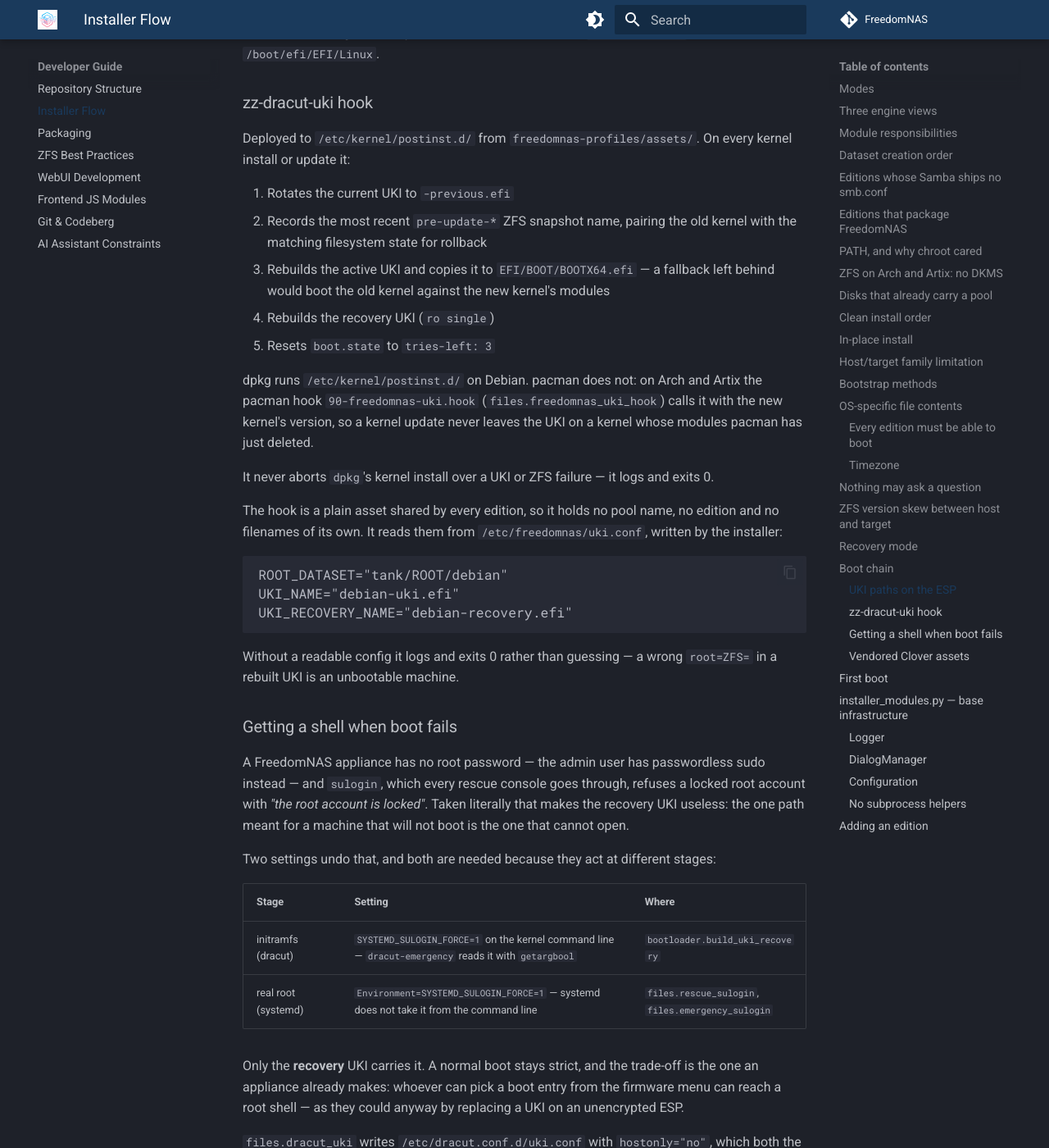
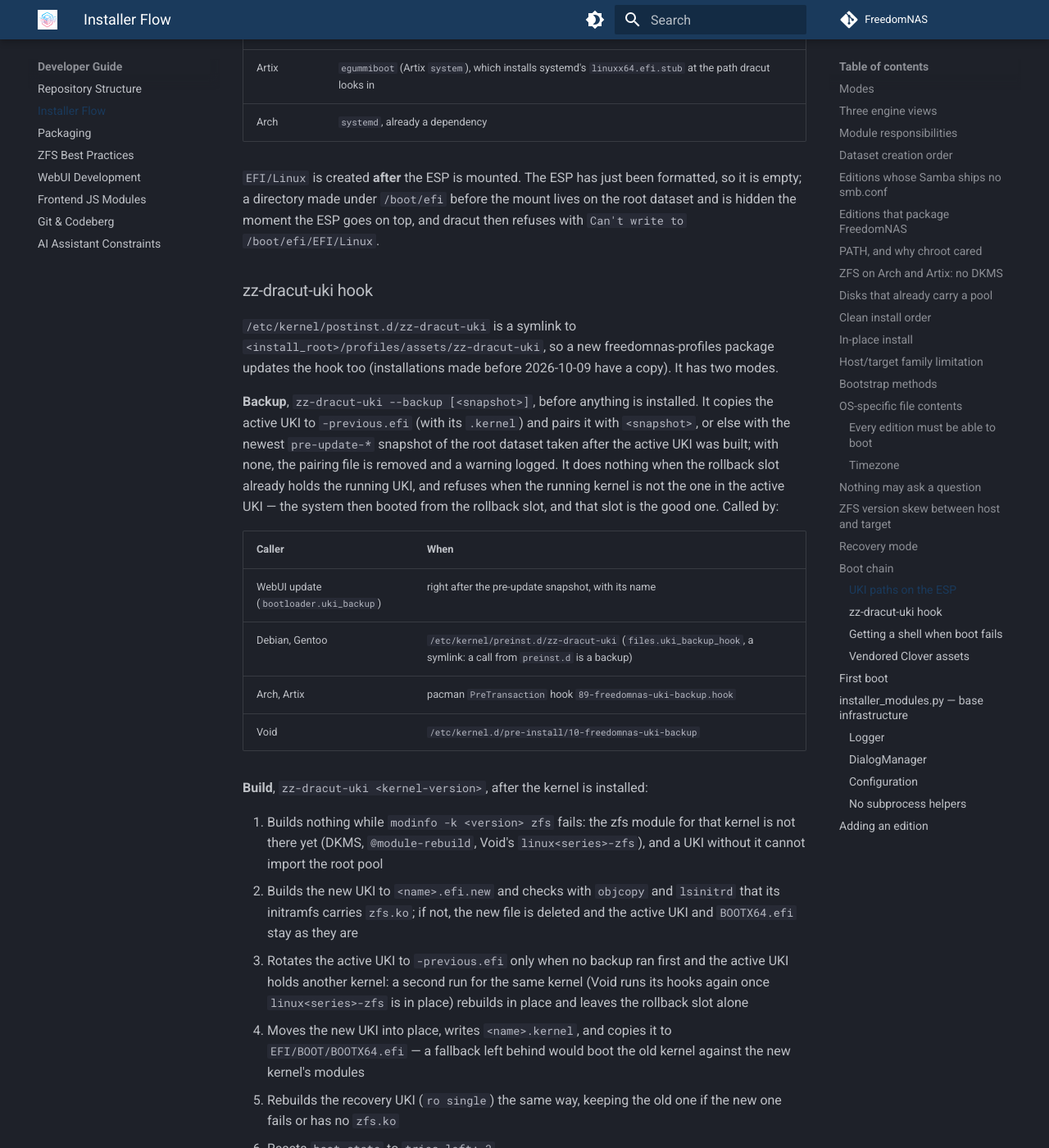
Before and after one commit to FreedomNAS/freedomnas-docs, an MkDocs documentation site: the page built from docs/developer/installer.md, in a window 1280 px wide and 1400 px high, scrolled down 13874 px. Shown: the whole window at 82% size. Built offline with MkDocs 1.6.1 and Material for MkDocs 9.7.7, drawn with Linux system fonts in a browser that asks for light colours; some of the changed text lies outside the part shown.

Commit message:
Document the UKI backup before kernel updates

```diff
--- a/docs/developer/installer.md
+++ b/docs/developer/installer.md
@@ -165,8 +165,11 @@ writes `/etc/pacman.d/hooks/90-freedomnas-uki.hook`, which calls
 `zz-dracut-uki` with the version of every kernel a transaction installs or
 upgrades (target `usr/lib/modules/*/vmlinuz`). It does nothing while the
 script is not there yet, which is the case during the installation itself:
-the installer copies `zz-dracut-uki` and builds the UKI at the bootloader
-step.
+the installer links `zz-dracut-uki` and builds the UKI at the bootloader
+step. A second hook, `89-freedomnas-uki-backup.hook`
+(`files.freedomnas_uki_backup_hook`), runs `zz-dracut-uki --backup` as a
+`PreTransaction` hook on the same target, before the new kernel is
+unpacked.
 
 Until 2026-10 the two editions took `zfs-dkms-git` from Chaotic-AUR. Its
 `dkms.conf` reaches the top-level `gitrev` target, whose
@@ -486,7 +489,10 @@ runs under UEFI.
 | File | Purpose |
 |------|---------|
 | `EFI/Linux/<edition>-uki.efi` | Active UKI — every normal boot |
-| `EFI/Linux/<edition>-uki-previous.efi` | Previous UKI — rotated in by `zz-dracut-uki` |
+| `EFI/Linux/<edition>-uki.kernel` | Kernel version inside the active UKI |
+| `EFI/Linux/<edition>-uki-previous.efi` | Rollback UKI — the one the system ran before the last kernel change |
+| `EFI/Linux/<edition>-uki-previous.kernel` | Kernel version inside the rollback UKI |
+| `EFI/Linux/<edition>-uki-previous.snapshot` | The `pre-update-*` snapshot of the root dataset it pairs with |
 | `EFI/Linux/<edition>-recovery.efi` | Recovery UKI — `ro single` |
 | `EFI/BOOT/BOOTX64.efi` | Copy of the active UKI — what UEFI firmware starts without an NVRAM entry |
 | `EFI/FreedomNAS/boot.state` | `tries-left: 3`, reset on each new kernel |
@@ -514,17 +520,49 @@ dracut then refuses with `Can't write to /boot/efi/EFI/Linux`.
 
 ### zz-dracut-uki hook
 
-Deployed to `/etc/kernel/postinst.d/` from `freedomnas-profiles/assets/`. On
-every kernel install or update it:
+`/etc/kernel/postinst.d/zz-dracut-uki` is a symlink to
+`<install_root>/profiles/assets/zz-dracut-uki`, so a new freedomnas-profiles
+package updates the hook too (installations made before 2026-10-09 have a
+copy). It has two modes.
 
-1. Rotates the current UKI to `-previous.efi`
-2. Records the most recent `pre-update-*` ZFS snapshot name, pairing the old
-   kernel with the matching filesystem state for rollback
-3. Rebuilds the active UKI and copies it to `EFI/BOOT/BOOTX64.efi` — a
-   fallback left behind would boot the old kernel against the new kernel's
-   modules
-4. Rebuilds the recovery UKI (`ro single`)
-5. Resets `boot.state` to `tries-left: 3`
+**Backup**, `zz-dracut-uki --backup [<snapshot>]`, before anything is
+installed. It copies the active UKI to `-previous.efi` (with its `.kernel`)
+and pairs it with `<snapshot>`, or else with the newest `pre-update-*`
+snapshot of the root dataset taken after the active UKI was built; with
+none, the pairing file is removed and a warning logged. It does nothing
+when the rollback slot already holds the running UKI, and refuses when the
+running kernel is not the one in the active UKI — the system then booted
+from the rollback slot, and that slot is the good one. Called by:
+
+| Caller | When |
+|--------|------|
+| WebUI update (`bootloader.uki_backup`) | right after the pre-update snapshot, with its name |
+| Debian, Gentoo | `/etc/kernel/preinst.d/zz-dracut-uki` (`files.uki_backup_hook`, a symlink: a call from `preinst.d` is a backup) |
+| Arch, Artix | pacman `PreTransaction` hook `89-freedomnas-uki-backup.hook` |
+| Void | `/etc/kernel.d/pre-install/10-freedomnas-uki-backup` |
+
+**Build**, `zz-dracut-uki <kernel-version>`, after the kernel is installed:
+
+1. Builds nothing while `modinfo -k <version> zfs` fails: the zfs module for
+   that kernel is not there yet (DKMS, `@module-rebuild`, Void's
+   `linux<series>-zfs`), and a UKI without it cannot import the root pool
+2. Builds the new UKI to `<name>.efi.new` and checks with `objcopy` and
+   `lsinitrd` that its initramfs carries `zfs.ko`; if not, the new file is
+   deleted and the active UKI and `BOOTX64.efi` stay as they are
+3. Rotates the active UKI to `-previous.efi` only when no backup ran first
+   and the active UKI holds another kernel: a second run for the same
+   kernel (Void runs its hooks again once `linux<series>-zfs` is in place)
+   rebuilds in place and leaves the rollback slot alone
+4. Moves the new UKI into place, writes `<name>.kernel`, and copies it to
+   `EFI/BOOT/BOOTX64.efi` — a fallback left behind would boot the old
+   kernel against the new kernel's modules
+5. Rebuilds the recovery UKI (`ro single`) the same way, keeping the old one
+   if the new one fails or has no `zfs.ko`
+6. Resets `boot.state` to `tries-left: 3`
+
+On 2026-10-05 a Void update ran the old hook twice: the first run built a
+UKI without `zfs.ko` and the second rotated it into the rollback slot over
+the good one. Steps 1–3 are what prevents that now.
 
 dpkg runs `/etc/kernel/postinst.d/` on Debian. pacman does not: on Arch and
 Artix the pacman hook `90-freedomnas-uki.hook` (`files.freedomnas_uki_hook`)
```
Also changed, not shown: docs/api/websocket.md (+8 -3 lines), docs/developer/zfs.md (+9 -7 lines), docs/getting-started/installation.md (+3 -2 lines), docs/user-guide/updates.md (+11 -4 lines).
